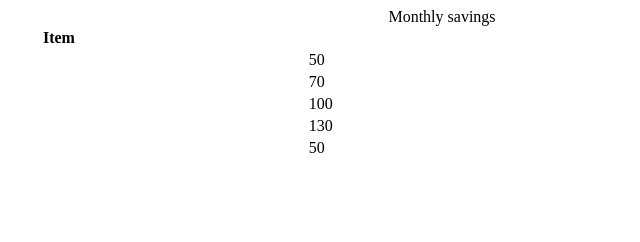
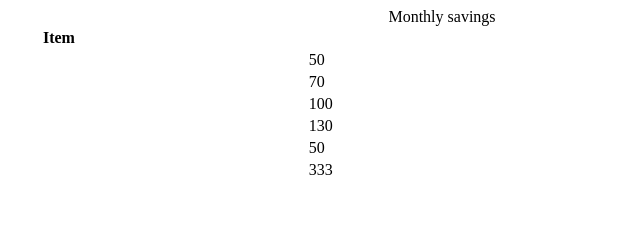
Before and after one commit to acciojob/grofers-checkout-Shivam4401, a website: page main.html in a window 1280 px wide. Shown: the full height of the page, 198-838 px from the left. Drawn offline with Linux system fonts and the light colour scheme.

Commit message:
created a submission

```diff
--- a/main.html
+++ b/main.html
@@ -38,6 +38,7 @@
     </tr>
 	<tr>
 		<td id="ans">410</td>
+		<td id="ans">333</td>
 	</tr>
   </table>
     <script type="text/javascript" src="./script.js">
```
